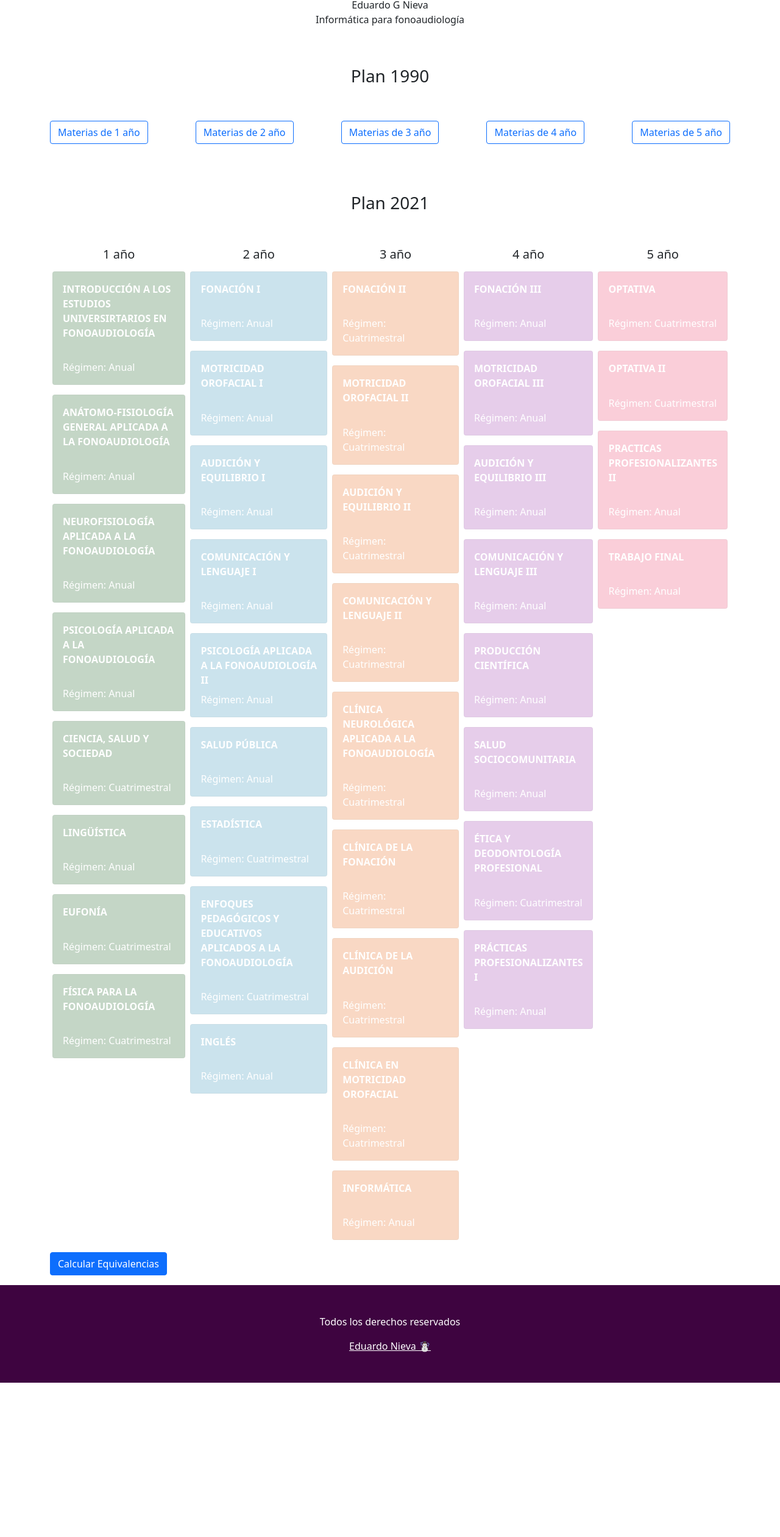
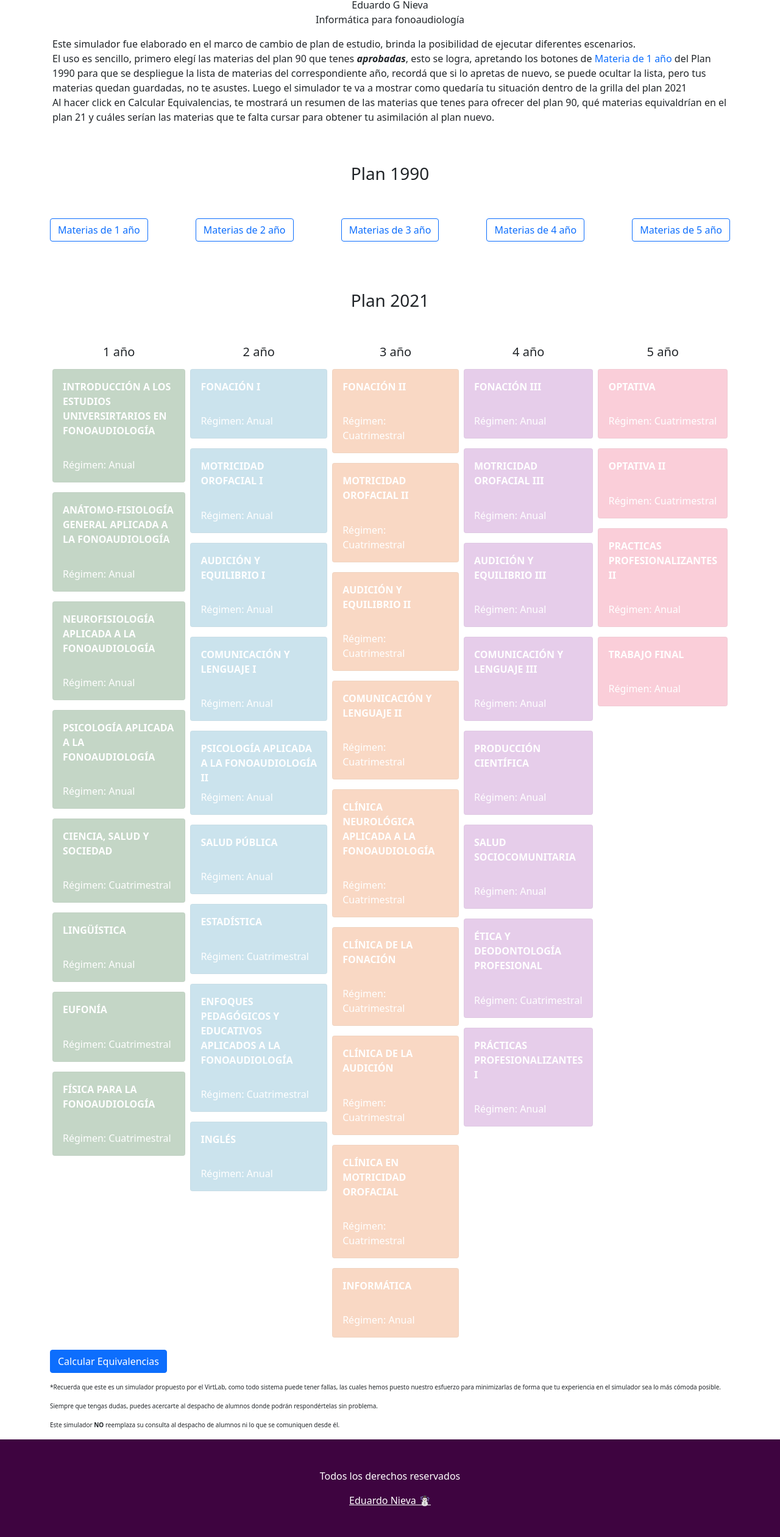
Before and after one commit to coderusuario-edu/equivalenciasFono, a plain HTML site: page index.html in a window 1280 px wide. Shown: the part 108-2628 px from the top of the page at 61% size. Before the commit the page ends 2375 px from the top, so only its background shows below. Drawn offline with Linux system fonts and the light colour scheme.

Commit message:
Agregar instrucciones de uso

```diff
--- a/index.html
+++ b/index.html
@@ -11,13 +11,22 @@
     </head>
 
     <body>
-        <div class="container">
-            <div class="row my-5">
-                <div class="col text-center">
+        <div class="container" >
+            <nav id="isologoContainer" class="d-flex justify-content-center justify-content-lg-start">
+                <img src="./img/isologo.png" alt="">
+            </nav>
+            <div class="row my-5" >
+                <div class="col-12 text-center" >
                     <h1 class="">
                         Simulador de equivalencias y asimilación
                     </h1>
                     <p>Eduardo G Nieva</br>Informática para fonoaudiología</p>
+                </div>
+                <div class="col-12 px-3" id="textoIntrod">
+                    <p>Este simulador fue elaborado en el marco de cambio de plan de estudio, brinda la posibilidad de ejecutar diferentes escenarios.<br>
+                    El uso es sencillo, primero elegí las materias del plan 90 que tenes <strong> <em>aprobadas</em></strong>, esto se logra, apretando los botones de <span class="text-primary">Materia de 1 año</span> del Plan 1990 para que se despliegue la lista de materias del correspondiente año, recordá que si lo apretas de nuevo, se puede ocultar la lista, pero tus materias quedan guardadas, no te asustes. Luego el simulador te va a mostrar como quedaría tu situación dentro de la grilla del plan 2021 <br>
+                    Al hacer click en Calcular Equivalencias, te mostrará un resumen de las materias que tenes para ofrecer del plan 90, qué materias equivaldrían en el plan 21 y cuáles serían las materias que te falta cursar para obtener tu asimilación al plan nuevo.
+                    </p>
                 </div>
             </div>
         </div>
@@ -100,11 +109,23 @@
                     <div class='pb-1 px-1' id="nuevoAnho4"><h5 class="text-center">4 año</h5></div>
                     <div class='pb-1 px-1' id="nuevoAnho5"><h5 class="text-center">5 año</h5></div>
                 </div>
+            </div>
+            <div class="row">
                 <div class="col-md-4">
                     <button class="btn btn-primary" id="button">
                         Calcular Equivalencias
                     </button>
                 </div>
+            </div>
+        </div>
+        <div class="container">
+            <div class="text-small mt-3">
+                <p>*Recuerda que este es un simulador propuesto por el VirtLab, como todo sistema puede tener fallas, las cuales
+                    hemos puesto nuestro esfuerzo para minimizarlas de forma que tu experiencia en el simulador sea lo más cómoda
+                    posible.</p>
+                <p>Siempre que tengas dudas, puedes acercarte al despacho de alumnos donde podrán respondértelas sin problema.</p>
+                <p>Este simulador <strong>NO</strong> reemplaza su consulta al despacho de alumnos ni lo que se comuniquen desde él.
+                </p>
             </div>
         </div>
         <footer class="bg-footer p-5"><div class="row text-center">
```
